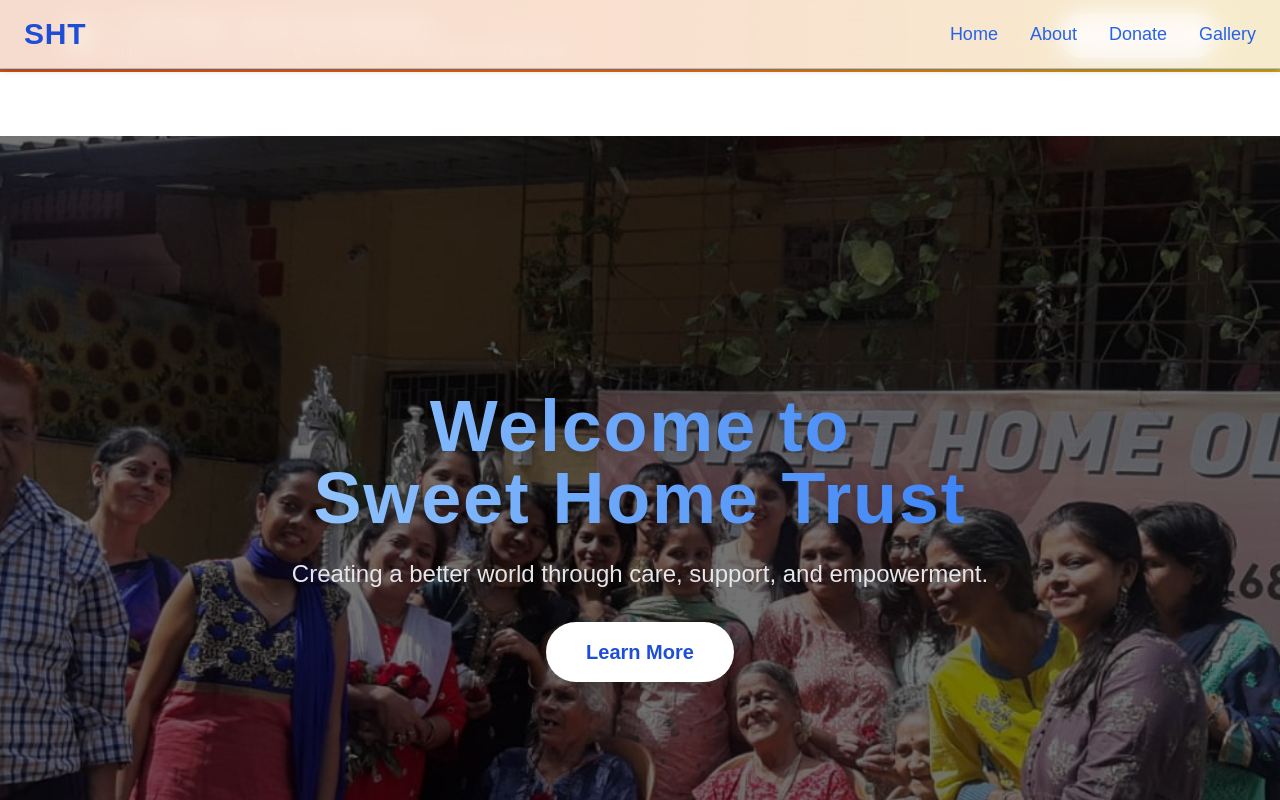
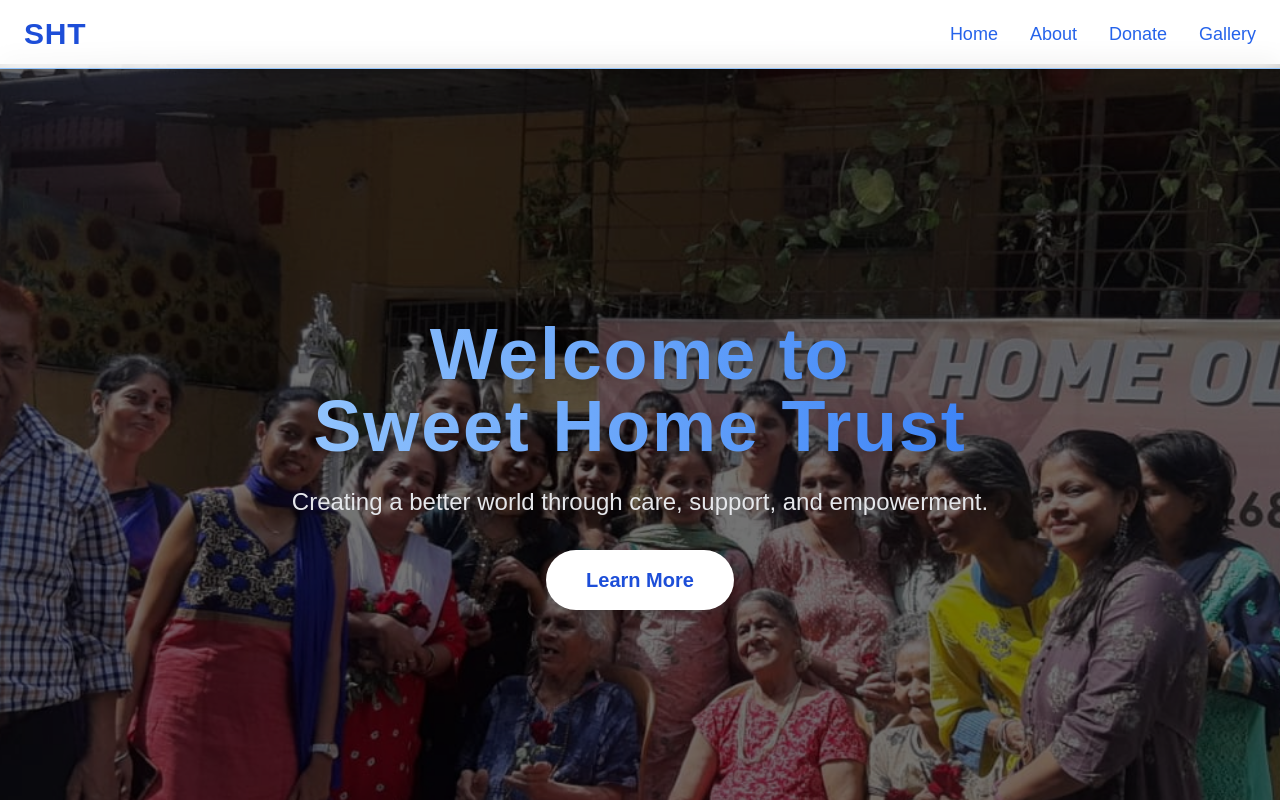
Before and after one commit to Shivikagarg999/ashr, a Next.js app: page / in a window 1280 px wide. Shown: the top 800 px of the page. Built offline with nearby package versions, Linux system fonts and the light colour scheme.

Commit message:
photo chng

```diff
--- a/src/pages/home/Home.jsx
+++ b/src/pages/home/Home.jsx
@@ -13,33 +13,6 @@ const fadeIn = {
 export default function Home() {
   return (
     <div className="flex flex-col min-h-screen">
-      {/* Pitr Paksh Donation Banner - Above Navbar */}
-      <section className="bg-gradient-to-r from-orange-600 via-orange-500 to-yellow-500 text-white py-3 px-6 md:px-12 relative overflow-hidden">
-        <div className="absolute inset-0 bg-black bg-opacity-10"></div>
-        <motion.div
-          initial={{ opacity: 0, y: -20 }}
-          animate={{ opacity: 1, y: 0 }}
-          transition={{ duration: 0.8 }}
-          className="max-w-6xl mx-auto flex flex-col md:flex-row items-center justify-between relative z-10"
-        >
-          <div className="flex items-center gap-3 mb-2 md:mb-0">
-            <div className="bg-white bg-opacity-20 p-2 rounded-full">
-              <FaHandHoldingHeart className="text-xl" />
-            </div>
-            <div>
-              <h3 className="text-sm md:text-lg font-bold">🙏 Pitr Paksh - Honor Your Ancestors</h3>
-              <p className="text-xs md:text-sm opacity-90">Support our elderly with your generous donation during this sacred period</p>
-            </div>
-          </div>
-          <motion.div whileHover={{ scale: 1.05 }} className="flex-shrink-0">
-            <Link href="/donate" className="inline-flex items-center gap-2 bg-white text-orange-600 font-semibold px-4 py-2 md:px-5 md:py-2.5 rounded-full shadow-lg hover:bg-orange-50 transition-all text-sm md:text-base">
-              <FaHandHoldingHeart className="text-sm md:text-base" />
-              Donate Now
-            </Link>
-          </motion.div>
-        </motion.div>
-      </section>
-
       <Navbar />
       <main className="flex-grow">
         {/* Home Section */}
```
